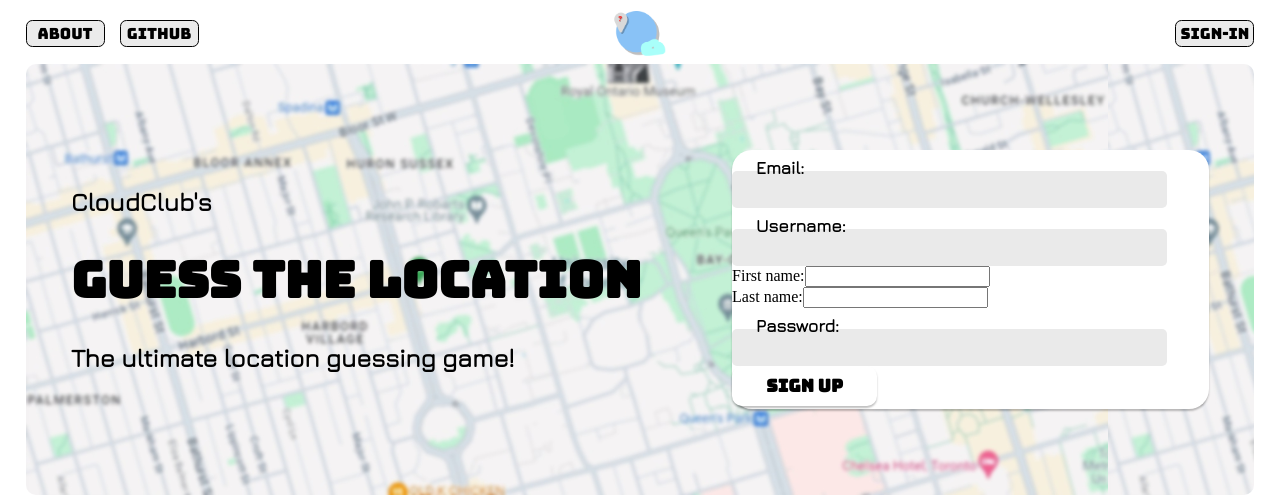
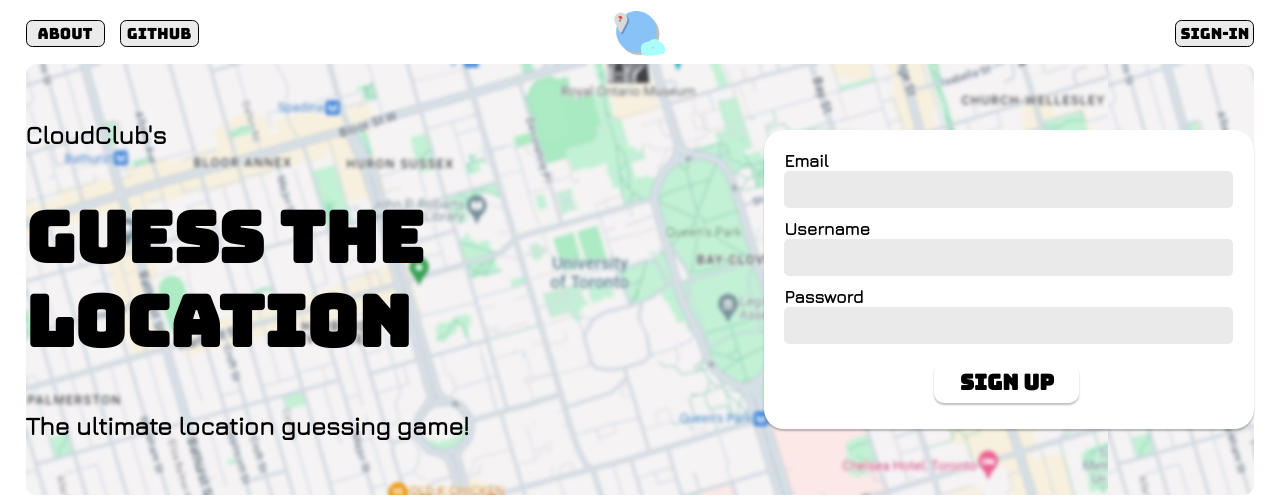
Before and after one commit to CloudClub-uoft/GuessTheLocation, a React (Create React App) app in the folder client/: page / in a window 1280 px wide. Shown: the top 497 px of the page. Built offline with nearby package versions, Linux system fonts and the light colour scheme; no server answers.

Commit message:
Fixed the UI of the Sign Up page

```diff
--- a/client/src/components/HomeSignupCard.jsx
+++ b/client/src/components/HomeSignupCard.jsx
@@ -29,23 +29,15 @@ const HomeSignupCard = () =>{
             <div className='signup-card-box'>
                 <form onSubmit={handleSubmit}>
                     <div>
-                        <label className='email-label' for='email'>Email:</label>
+                        <label className='email-label' for='email'>Email</label>
                         <input className = 'email-input' type='email' id='email' name='email' required minlength="2" maxlength="50" value={email} onChange={(e) => setEmail(e.target.value)}/>
                     </div>
                     <div>
-                        <label className='username-label' for='username'>Username:</label>
+                        <label className='username-label' for='username'>Username</label>
                         <input className='username-input' id="username" name="username" type="text" required value={username} onChange={(e) => setUsername(e.target.value)}/>
                     </div>
                     <div>
-                        <label className='firstname-label' for='firstname'>First name:</label>
-                        <input className='firstname-input' id="firstname" name="firstname" type="text" required value={firstname} onChange={(e) => setFirstname(e.target.value)}/>
-                    </div>
-                    <div>
-                        <label className='lastname-label' for='lastname'>Last name:</label>
-                        <input className='lastname-input' id="lastname" name="lastname" type="text" required value={lastname} onChange={(e) => setLastname(e.target.value)}/>
-                    </div>
-                    <div>
-                        <label className='pass-label' for='pass'>Password: </label>
+                        <label className='pass-label' for='pass'>Password </label>
                         <input className='password-input' type="password" id="pass" name="password" minlength="4" required value={password} onChange={(e) => setPassword(e.target.value)}/>
                     </div>
                     <button className='signup-button' type='submit'>SIGN UP</button> {/* Better to let button stay inside <form> to let handleSubmit work without error. */}
--- a/client/src/style.scss
+++ b/client/src/style.scss
@@ -298,16 +298,16 @@ $lightGreen: #b9e7e7;
       border-radius: 20px;
       box-shadow: 0px 2px 2px #00000040;
       height: 259px;
-      width: 477px;
+      width: 450px;
       display: flex;
       flex-direction: column;
       align-items: flex-start;
-      row-gap: 10px;
+      padding: 20px;
 
       .email-label,
       .username-label,
       .pass-label {
-        position: relative;
+        // position: relative;
         color: #000000;
         left: 24px;
         font-family: "Jura";
@@ -323,14 +323,13 @@ $lightGreen: #b9e7e7;
       .password-input {
         background-color: #eaeaea;
         height: 35px;
-        left: 21.5px;
-        width: 431px;
+        width: 445px;
         border-radius: 5px;
         border: 0px;
         font-family: "Jura";
         font-size: 17.5px;
         font-weight: 700;
-        align-self: center;
+        margin-bottom: 10px;
       }
 
       .password-input {
@@ -347,10 +346,12 @@ $lightGreen: #b9e7e7;
       border: 0px;
       box-shadow: 0px 2px 2px #00000040;
       font-family: "Bungee";
-      font-size: 17.5px;
+      font-size: 21.5px;
       font-weight: 700;
       padding: 0px;
       line-height: 0px;
+      margin-top: 9px;
+      margin-left: 150px;
     }
 
     .signup-button:active {
@@ -401,7 +402,7 @@ $lightGreen: #b9e7e7;
           justify-self: center;
           font-family: "Bungee";
           align-self: center;
-          font-size: 50px;
+          font-size: 70px;
           font-weight: 700;
         }
       }
```
